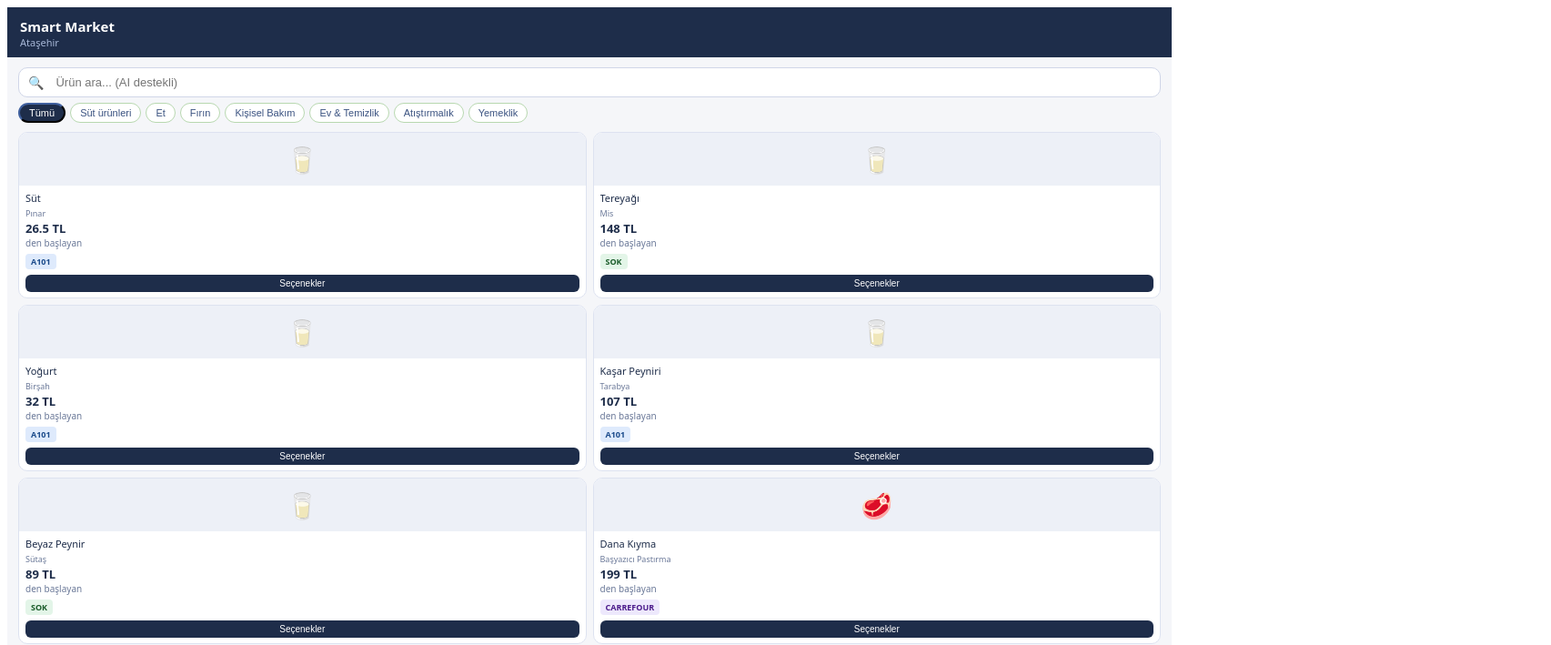
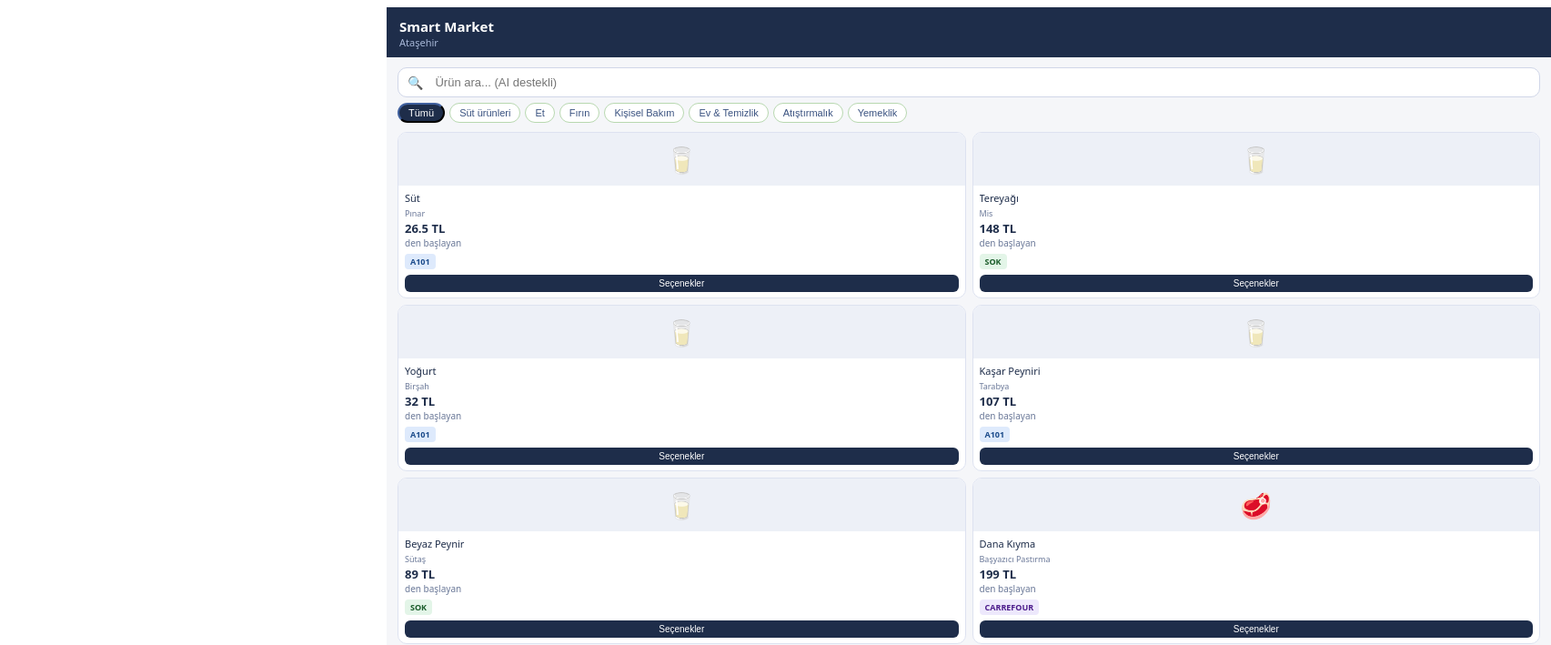
Before and after one commit to KardelenKartal/smart-market-price-comparator, a React (Vite) app: page / in a window 1280 px wide. Shown: the top 709 px of the page at 91% size, 1705 px wide, since content can reach past the window. Built offline with nearby package versions, Linux system fonts and the light colour scheme; no server answers.

Commit message:
Set mobile max width

```diff
--- a/src/ui/App.jsx
+++ b/src/ui/App.jsx
@@ -132,9 +132,12 @@
 
   return (
     <div style={{
-  width: '100%',
+ width: '100%',
+  maxWidth: 430,
   minHeight: '100vh',
-  fontFamily: 'system-ui, sans-serif'
+  margin: '0 auto',
+  fontFamily: 'system-ui, sans-serif',
+  background: '#f5f6f9'
 }}>
 
       {screen === SCREENS.SEARCH && (
```
